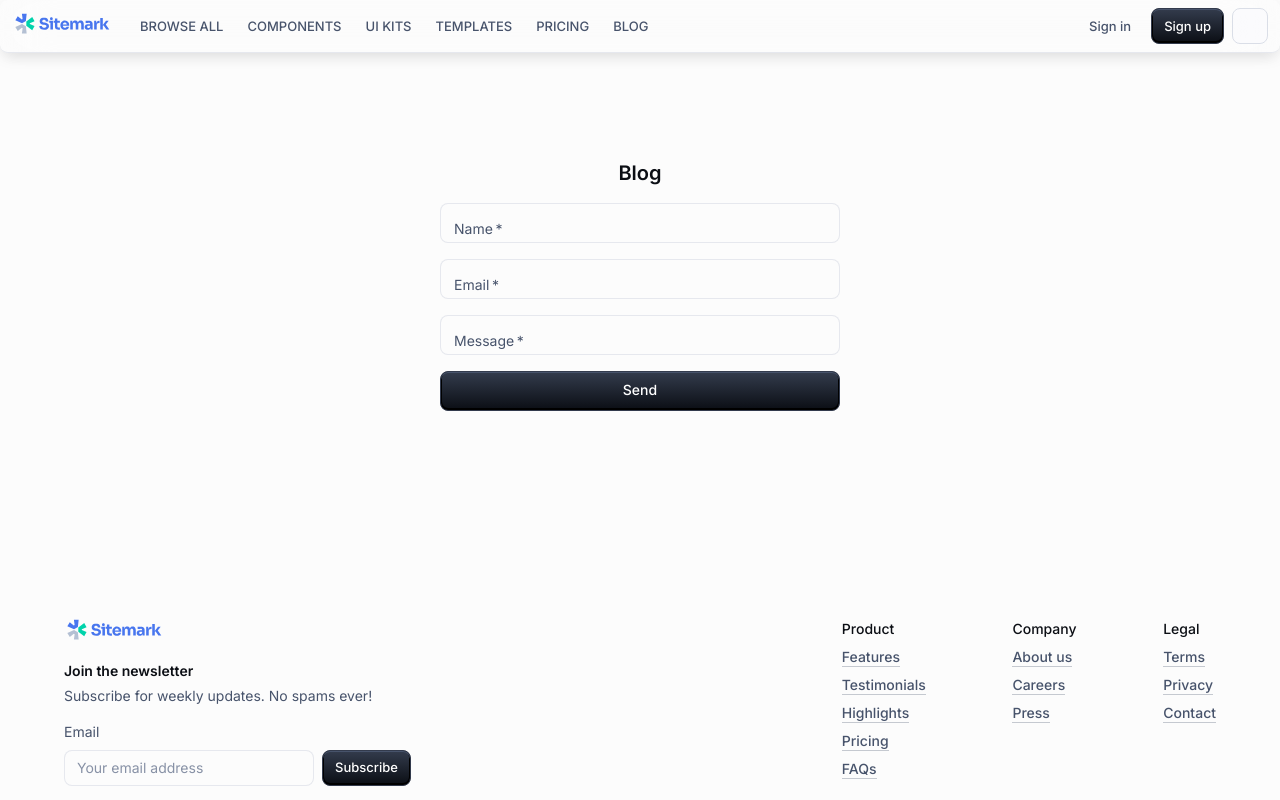
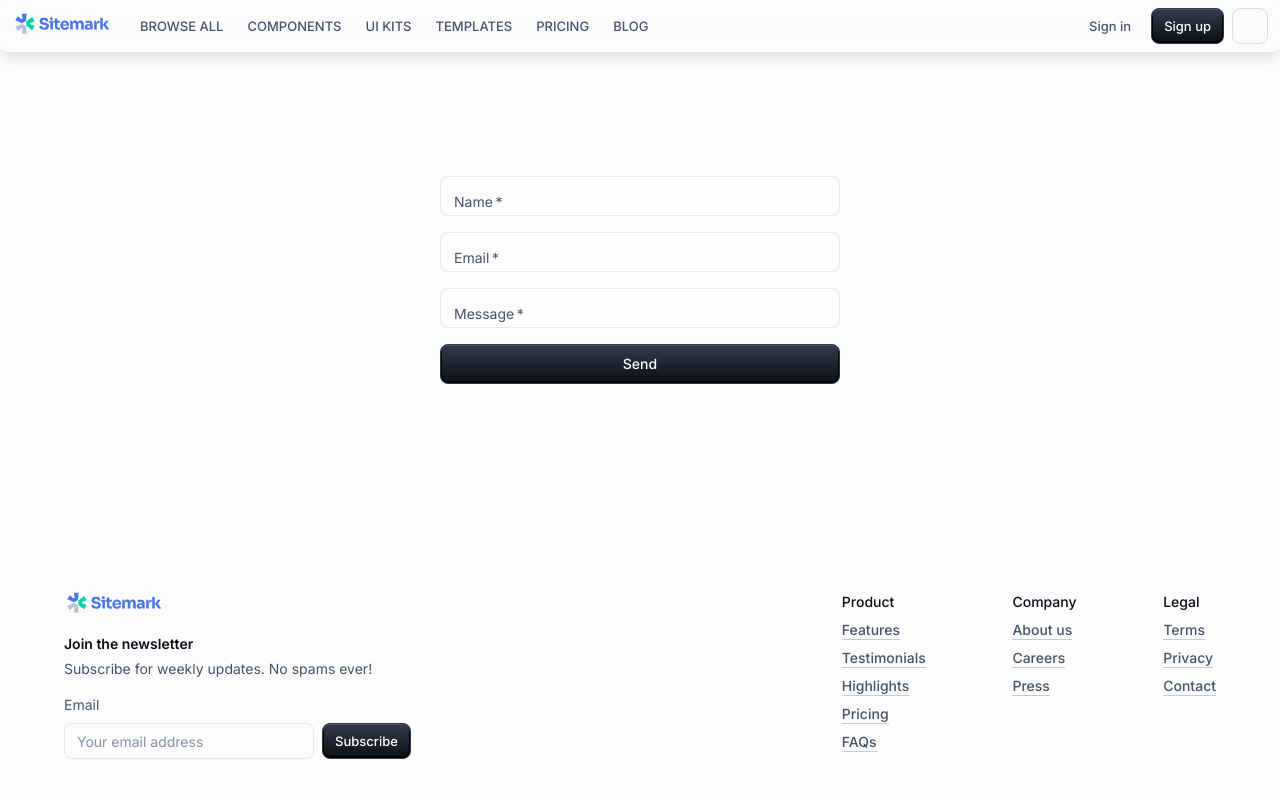
Before and after one commit to Jittumandal/mockup, a React (Vite) app: page /Blog in a window 1280 px wide. Shown: the top 800 px of the page. Built offline with nearby package versions, Linux system fonts and the light colour scheme; some icons are missing.

Commit message:
blog Update

```diff
--- a/src/pages/Blog.tsx
+++ b/src/pages/Blog.tsx
@@ -33,7 +33,7 @@ export default function Blog() {
         }}
       >
         <Typography variant="h5" align="center">
-     Blog
+
         </Typography>
         <TextField
           label="Name"
```
